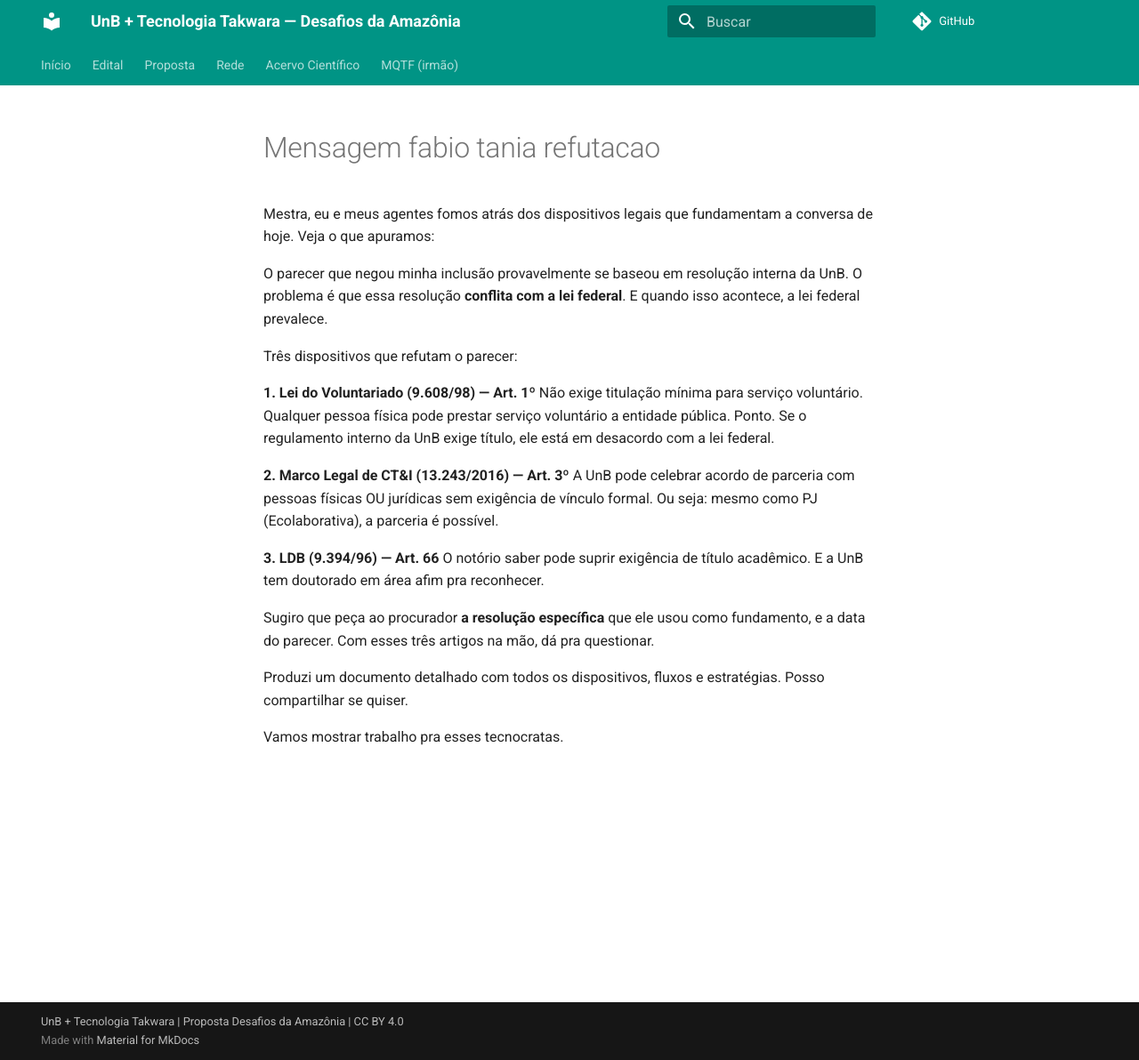
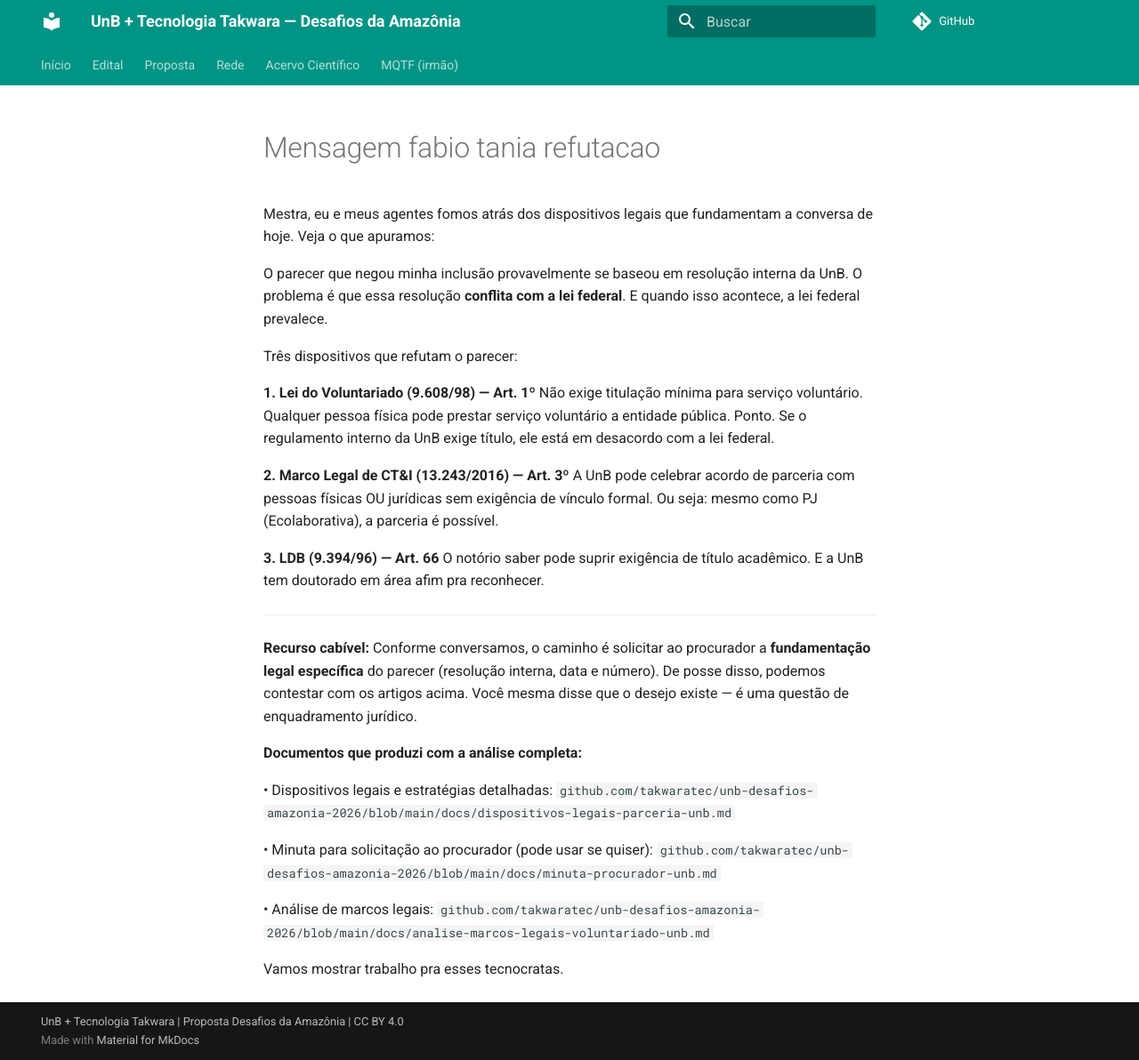
Before and after one commit to takwaratec/unb-desafios-amazonia-2026, an MkDocs documentation site: the page built from docs/mensagem-fabio-tania-refutacao.md, in a window 1280 px wide and 1192 px high. Shown: the whole window at 89% size. Built offline with MkDocs 1.6.1 and Material for MkDocs 9.7.7, drawn with Linux system fonts in a browser that asks for light colours; comment, search, counter and statistics services are not loaded.

Commit message:
fix: adiciona links dos documentos apurados e recurso cabivel na msg

```diff
--- a/docs/mensagem-fabio-tania-refutacao.md
+++ b/docs/mensagem-fabio-tania-refutacao.md
@@ -13,8 +13,20 @@ A UnB pode celebrar acordo de parceria com pessoas físicas OU jurídicas sem ex
 **3. LDB (9.394/96) — Art. 66**
 O notório saber pode suprir exigência de título acadêmico. E a UnB tem doutorado em área afim pra reconhecer.
 
-Sugiro que peça ao procurador **a resolução específica** que ele usou como fundamento, e a data do parecer. Com esses três artigos na mão, dá pra questionar.
+---
 
-Produzi um documento detalhado com todos os dispositivos, fluxos e estratégias. Posso compartilhar se quiser.
+**Recurso cabível:**
+Conforme conversamos, o caminho é solicitar ao procurador a **fundamentação legal específica** do parecer (resolução interna, data e número). De posse disso, podemos contestar com os artigos acima. Você mesma disse que o desejo existe — é uma questão de enquadramento jurídico.
+
+**Documentos que produzi com a análise completa:**
+
+• Dispositivos legais e estratégias detalhadas:
+`github.com/takwaratec/unb-desafios-amazonia-2026/blob/main/docs/dispositivos-legais-parceria-unb.md`
+
+• Minuta para solicitação ao procurador (pode usar se quiser):
+`github.com/takwaratec/unb-desafios-amazonia-2026/blob/main/docs/minuta-procurador-unb.md`
+
+• Análise de marcos legais:
+`github.com/takwaratec/unb-desafios-amazonia-2026/blob/main/docs/analise-marcos-legais-voluntariado-unb.md`
 
 Vamos mostrar trabalho pra esses tecnocratas.
```
